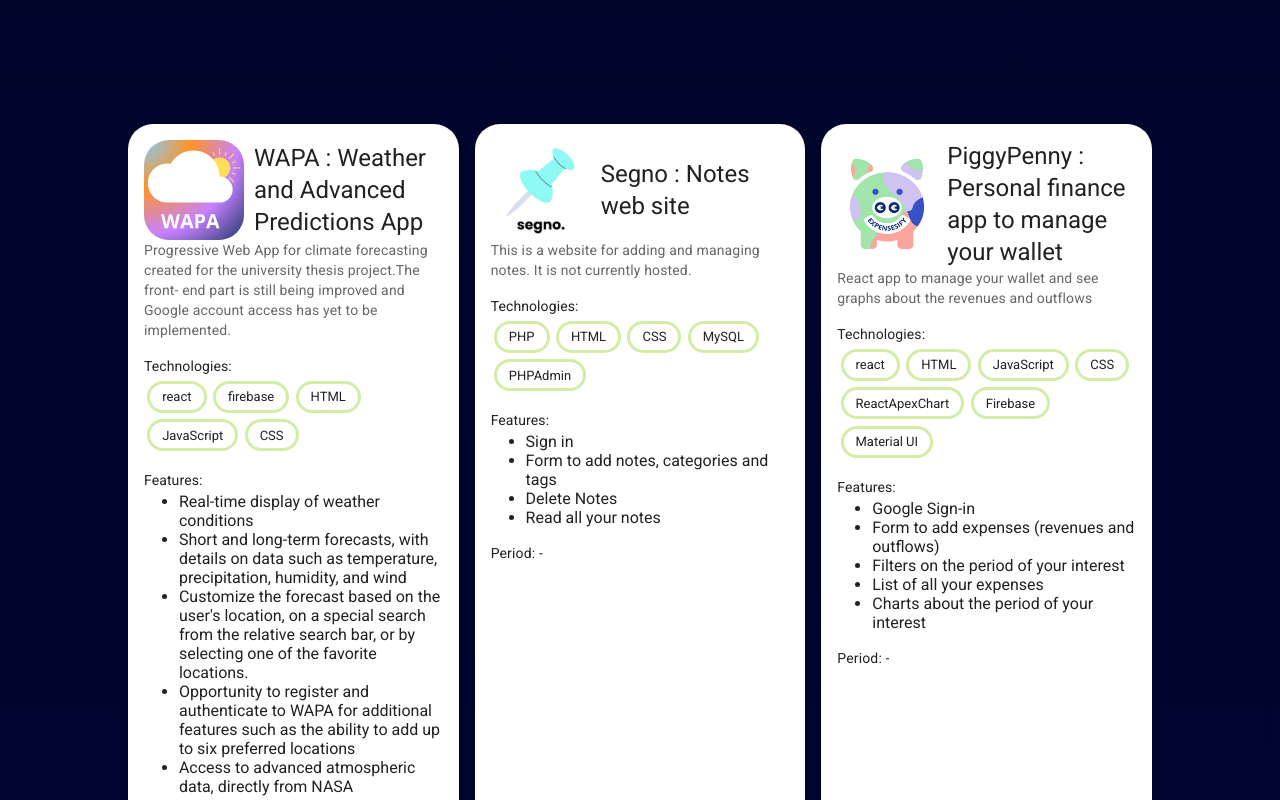
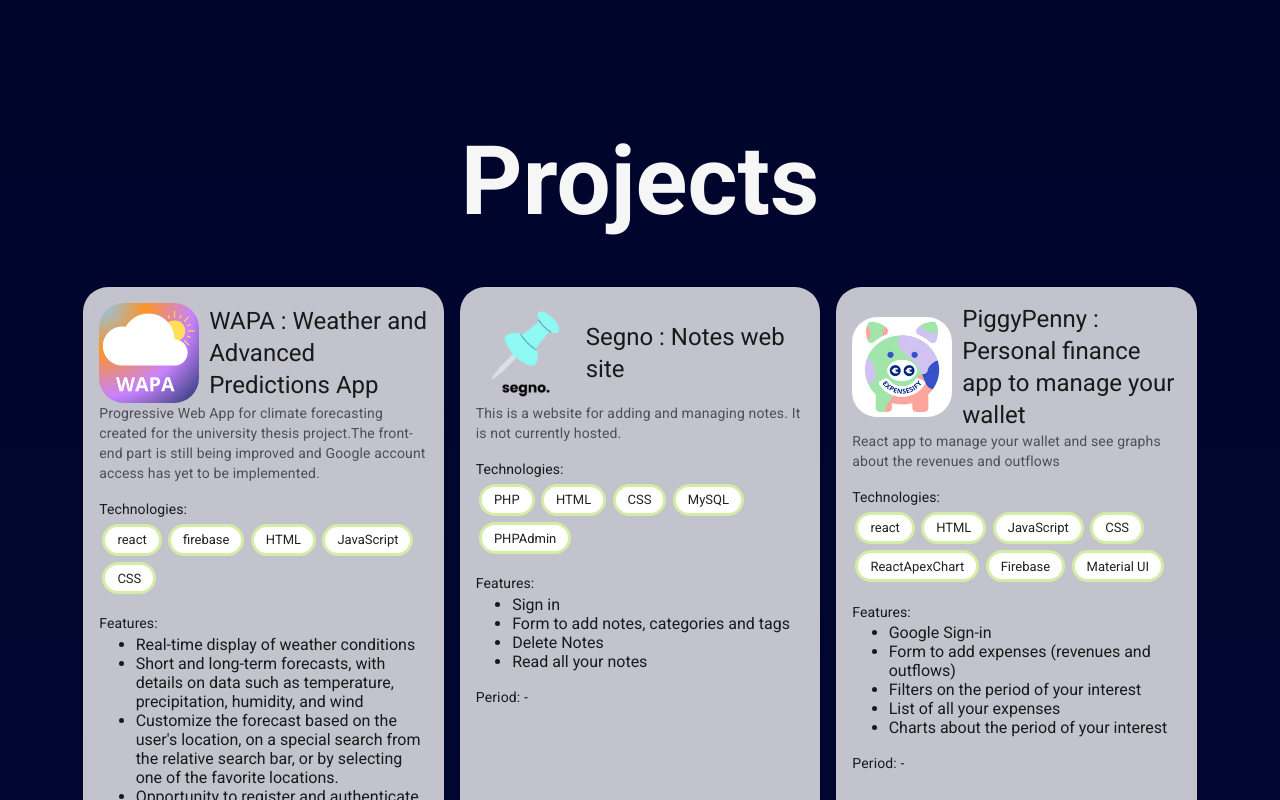
Before and after one commit to simlu2000/simonelutero, a React (Create React App) app: page / in a window 1280 px wide. Shown: the part 920-1720 px from the top of the page. Built offline with nearby package versions, Linux system fonts and the light colour scheme.

Commit message:
adjustments

```diff
--- a/src/components/About.js
+++ b/src/components/About.js
@@ -19,37 +19,38 @@ import Interests from './Interests';
 
 const About = () => {
     return (
-        <Box sx={{ display: 'flex', justifyContent: 'center', p: 3}}>
-            <Card sx={{ maxWidth: '100%', width: { xs: '100%', sm: '80%', md: '82%' },borderRadius:'25px', boxShadow: 3 }}>
+
+        <div className="me-container">
+            <h1 className="area-title">About me</h1>
+            <Box sx={{ display: 'flex', justifyContent: 'center', p: 3 }}>
+                <Card sx={{ maxWidth: '100%', width: { xs: '100%', sm: '80%', md: '100%' }, borderRadius: '25px', boxShadow: 3, backgroundColor: 'rgba(255, 255, 255, 0.76)', backdropFilter: 'blur(10px)' }}>
                     <CardContent>
-                    <Typography variant="h5" component="div" gutterBottom>
-                        Personal Info
-                    </Typography>
+
                         <Divider sx={{ mb: 2 }} />
 
                         <Grid container spacing={2} >
                             <Grid item xs={12} sm={6}>
-                            <Typography variant="subtitle2" fontWeight="bold" sx={{fontSize:"1.2rem"}}>First Name</Typography>
-                            <Typography variant="body2" sx={{fontSize:"1.2rem"}}>Simone</Typography>
+                                <Typography variant="subtitle2" fontWeight="bold" sx={{ fontSize: "1.2rem" }}>First Name</Typography>
+                                <Typography variant="body2" sx={{ fontSize: "1.2rem" }}>Simone</Typography>
                             </Grid>
                             <Grid item xs={12} sm={6}>
-                            <Typography variant="subtitle2" sx={{fontSize:"1.2rem"}} fontWeight="bold">Last Name</Typography>
-                            <Typography variant="body2" sx={{fontSize:"1.2rem"}}>Lutero</Typography>
+                                <Typography variant="subtitle2" sx={{ fontSize: "1.2rem" }} fontWeight="bold">Last Name</Typography>
+                                <Typography variant="body2" sx={{ fontSize: "1.2rem" }}>Lutero</Typography>
                             </Grid>
                             <Grid item xs={12} sm={6}>
-                            <Typography variant="subtitle2" sx={{fontSize:"1.2rem"}} fontWeight="bold">Age</Typography>
-                            <Typography variant="body2" sx={{fontSize:"1.2rem"}}>24</Typography>
+                                <Typography variant="subtitle2" sx={{ fontSize: "1.2rem" }} fontWeight="bold">Age</Typography>
+                                <Typography variant="body2" sx={{ fontSize: "1.2rem" }}>24</Typography>
                             </Grid>
                             <Grid item xs={12} sm={6}>
-                            <Typography variant="subtitle2" sx={{fontSize:"1.2rem"}} fontWeight="bold">Nationality</Typography>
-                            <Typography variant="body2" sx={{fontSize:"1.2rem"}}>Italian</Typography>
+                                <Typography variant="subtitle2" sx={{ fontSize: "1.2rem" }} fontWeight="bold">Nationality</Typography>
+                                <Typography variant="body2" sx={{ fontSize: "1.2rem" }}>Italian</Typography>
                             </Grid>
                             <Grid item xs={12} sm={6}>
-                            <Typography variant="subtitle2" sx={{fontSize:"1.2rem"}} fontWeight="bold">Based in</Typography>
-                            <Typography variant="body2" sx={{fontSize:"1.2rem"}}>Rapallo, GE</Typography>
+                                <Typography variant="subtitle2" sx={{ fontSize: "1.2rem" }} fontWeight="bold">Based in</Typography>
+                                <Typography variant="body2" sx={{ fontSize: "1.2rem" }}>Rapallo, GE</Typography>
                             </Grid>
                             <Grid item xs={12} sm={6}>
-                            <Typography variant="subtitle2" sx={{fontSize:"1.2rem"}} fontWeight="bold">E-mail</Typography>
+                                <Typography variant="subtitle2" sx={{ fontSize: "1.2rem" }} fontWeight="bold">E-mail</Typography>
                                 <Link
                                     href="mailto:simone.lutero1@gmail.com"
                                     variant="body2"
@@ -58,11 +59,11 @@ const About = () => {
                                 </Link>
                             </Grid>
                             <Grid item xs={12} sm={6}>
-                            <Typography variant="subtitle2" sx={{fontSize:"1.2rem"}} fontWeight="bold">Languages</Typography>
-                            <Typography variant="body2" sx={{fontSize:"1.2rem"}}>Italian (mothertongue), English (B1)</Typography>
+                                <Typography variant="subtitle2" sx={{ fontSize: "1.2rem" }} fontWeight="bold">Languages</Typography>
+                                <Typography variant="body2" sx={{ fontSize: "1.2rem" }}>Italian (mothertongue), English (B1)</Typography>
                             </Grid>
                             <Grid item xs={12} sm={6}>
-                            <Typography variant="subtitle2" sx={{fontSize:"1.2rem"}} fontWeight="bold">Socials</Typography>
+                                <Typography variant="subtitle2" sx={{ fontSize: "1.2rem" }} fontWeight="bold">Socials</Typography>
                                 <Box sx={{ display: 'flex', gap: 1 }}>
                                     <Link
                                         href="https://github.com/simlu2000"
@@ -107,8 +108,8 @@ const About = () => {
                                 </Box>
                             </Grid>
                             <Grid item xs={12}>
-                            <Typography variant="subtitle2" sx={{fontSize:"1.2rem"}} fontWeight="bold">About me</Typography>
-                            <Typography variant="body2" sx={{fontSize:"1.2rem"}} >
+                                <Typography variant="subtitle2" sx={{ fontSize: "1.2rem" }} fontWeight="bold">About me</Typography>
+                                <Typography variant="body2" sx={{ fontSize: "1.2rem" }} >
                                     I am currently a computer science student at the University
                                     of Genoa and I am doing a development training course at Alten Italia.
                                     Passionate about consumer electronics and technology since I was a child,
@@ -152,6 +153,7 @@ const About = () => {
                     </CardContent>
                 </Card>
             </Box>
+        </div>
     );
 };
 
--- a/src/components/Navbar.js
+++ b/src/components/Navbar.js
@@ -2,7 +2,8 @@ import React from 'react';
 import AppBar from '@mui/material/AppBar';
 import Toolbar from '@mui/material/Toolbar';
 import IconButton from '@mui/material/IconButton';
-import { faHome, faAddressCard } from '@fortawesome/free-solid-svg-icons';
+import { faHome, faAddressCard} from '@fortawesome/free-solid-svg-icons';
+import { faGithub } from '@fortawesome/free-brands-svg-icons';
 import { FontAwesomeIcon } from '@fortawesome/react-fontawesome';
 import { styled } from '@mui/material/styles';
 import { Link } from '@mui/material';
@@ -23,7 +24,7 @@ const StyledAppBar = styled(AppBar)(({ theme }) => ({
   borderRadius: '25px',
   zIndex: 1000,
   backdropFilter: 'blur(5px)',
-  backgroundColor: 'rgba(255, 255, 255, 0.2)', // Aggiungi uno sfondo trasparente
+  backgroundColor: 'rgba(255, 255, 255, 0.2)',
   [theme.breakpoints.down('sm')]: {
     top: '88%',
     justifyContent: 'center',
@@ -61,6 +62,9 @@ function Navbar() {
         <StyledIconButton component={Link} href="#about">
           <FontAwesomeIcon icon={faAddressCard} />
         </StyledIconButton>
+        <StyledIconButton component={Link} href="https://github.com/simlu2000">
+          <FontAwesomeIcon icon={faGithub} />
+        </StyledIconButton>
       </Toolbar>
     </StyledAppBar>
   );
--- a/src/components/Works.js
+++ b/src/components/Works.js
@@ -11,15 +11,18 @@ const Works = () => {
 
     return (
         <>
+
             <section className="works-menu">
                 {/*menu per selezionare i progetti  */}
             </section>
 
-            <div id="project-box" className="project">
+            <div id="project-box" className="me-container">
+            <h1 className="area-title">Projects</h1>
+
                 <Grid container spacing={2}>
                     {filteredProjects.map((project, index) => (
                         <Grid item xs={12} sm={6} md={4} key={index} style={{ display: 'flex', flexDirection: 'column' }}>
-                            <Card sx={{ borderRadius: '25px', height: '100%', display: 'flex', flexDirection: 'column' }}>
+                            <Card sx={{ borderRadius: '25px', height: '100%', display: 'flex', flexDirection: 'column',alignItems:'center', gap: '10px', backgroundColor: 'rgba(255, 255, 255, 0.76)', backdropFilter: 'blur(10px)'}} >
                                 <CardContent>
 
                                 <div style={{ display: 'flex', alignItems: 'center', gap: '10px' }}>
--- a/src/style/style.css
+++ b/src/style/style.css
@@ -221,6 +221,10 @@ a:hover {
 
 /*-------------------------------------------------DATA AREA------------------------------------------------------*/
 
+.area-title{
+    text-align: center;
+    font-size:6rem;
+}
 .box {
     padding: 24px;
     background-color: rgba(0, 1, 2, 0.414);
@@ -231,9 +235,11 @@ a:hover {
     margin-top: 100px;
 
 }
-
-.project {
-    width: 80%;
+#project-box{
+    width:87%;
+}
+.me-container {
+    width: 90%;
     margin: 0 auto;
     border-radius: 25px;
     height: auto !important;
@@ -342,9 +348,7 @@ section {
 
 .works-item-tags {
     font-size: 24px;
-    color: #002557
-
-    ;
+    color: #002557;
 }
 
 .lang_skill {
@@ -721,18 +725,18 @@ footer {
         font-size: 1rem;
     }
 
-    .project {
+    .me-container {
         width: 95%;
         margin: 0 auto;
         height: auto;
 
     }
 
-    .project h2 {
+    .me-container h2 {
         font-size: 1.5rem;
     }
 
-    .project .work-info {
+    .me-container .work-info {
         font-size: 0.9rem;
     }
 
```
Lines whose indentation alone changed are shown as unchanged.
